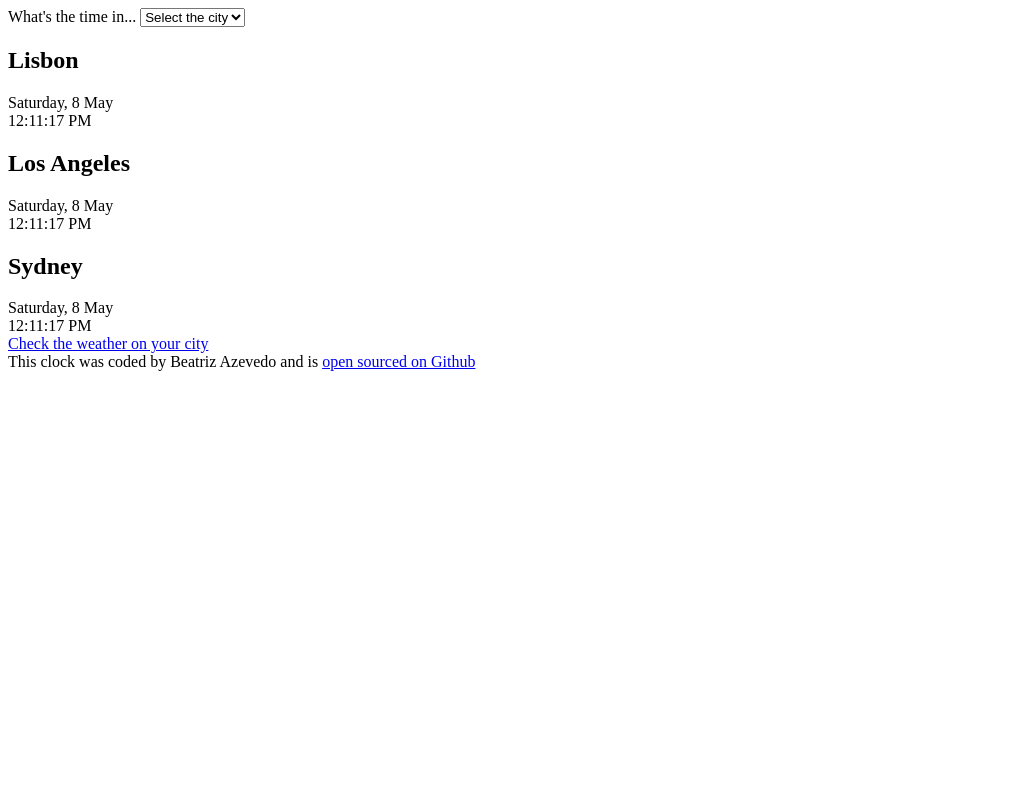
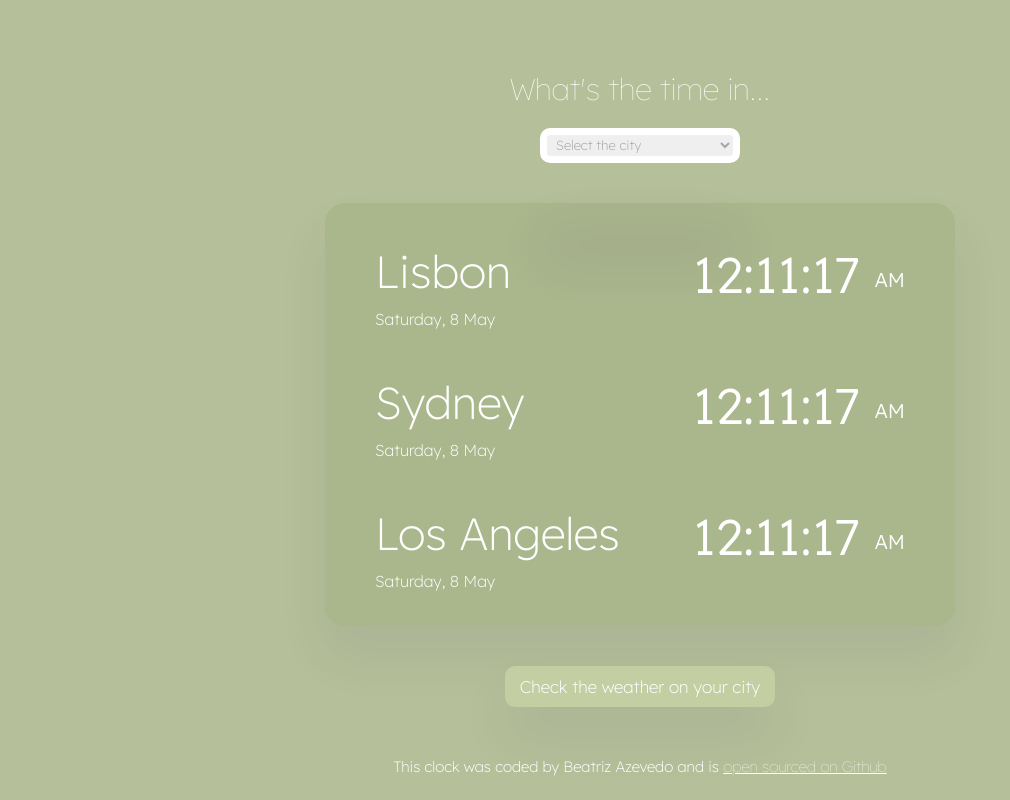
Before and after one commit to beatrizevedo/world-clock, a plain HTML site: page index.html in a window 1280 px wide. Shown: the whole page, without its empty margins (0-1010 px from the left). Drawn offline with nearby package versions, Linux system fonts and the light colour scheme.

Commit message:
Updated CSS

```diff
--- a/css/style.css
+++ b/css/style.css
@@ -0,0 +1,95 @@
+body {
+  background-color: #b5bf99;
+  font-family: 'Lexend Deca', sans-serif;
+}
+h2 {
+  font-size: 45px;
+  font-weight: 200;
+  margin-top: 30px;
+
+  margin-bottom: 10px;
+  text-align: left;
+}
+form {
+  text-align: center;
+  color: white;
+}
+select {
+  border-radius: 10px;
+  width: 200px;
+  height: 35px;
+  box-shadow: 0 100px 50px rgba(65, 50, 100, 0.08);
+  border-color: white;
+  border-width: 7px;
+  color: #a6a6a6;
+  padding: 0 5px;
+  font-weight: 250;
+  margin: 20px 10px 10px 10px;
+  font-family: 'Lexend Deca', sans-serif;
+}
+.container {
+  background: #aab68c;
+  max-width: 550px;
+  margin: 30px auto 40px;
+  padding: 10px 30px 20px 50px;
+  box-shadow: 0 30px 50px rgba(65, 50, 100, 0.08);
+  text-align: center;
+  color: white;
+  border-radius: 20px;
+}
+.city {
+  display: flex;
+  justify-content: space-between;
+}
+footer {
+  color: white;
+  text-align: center;
+  font-weight: 200;
+}
+.weather {
+  text-align: center;
+  color: white;
+  text-decoration: none;
+  font-weight: 200;
+  font-size: 17px;
+  display: block;
+  margin: auto;
+  background-color: #c3cfa3;
+  border-radius: 10px;
+  padding: 10px 10px 10px 10px;
+  max-width: 250px;
+  box-shadow: 0 30px 50px rgba(65, 50, 100, 0.08);
+}
+.time {
+  font-size: 50px;
+  font-weight: 300;
+  margin-top: 30px;
+  margin-right: 20px;
+}
+.time small {
+  font-size: 20px;
+  vertical-align: middle;
+}
+.date {
+  font-weight: 200;
+  margin-left: 0px;
+  text-align: left;
+  margin-bottom: 15px;
+}
+a {
+  font-weight: 150;
+  color: white;
+}
+form label {
+  display: flex;
+  flex-direction: column;
+  margin-top: 70px;
+  margin-bottom: 0px;
+  font-size: 30px;
+  font-weight: 100;
+}
+footer {
+  margin-top: 50px;
+  font-size: 15px;
+  color: white;
+}
--- a/index.html
+++ b/index.html
@@ -4,6 +4,12 @@
     <meta charset="UTF-8" />
     <meta name="viewport" content="width=device-width, initial-scale=1.0" />
     <link rel="stylesheet" href="css/style.css" />
+    <link rel="preconnect" href="https://fonts.googleapis.com" />
+    <link rel="preconnect" href="https://fonts.gstatic.com" crossorigin />
+    <link
+      href="https://fonts.googleapis.com/css2?family=Lexend+Deca:wght@100..900&display=swap"
+      rel="stylesheet"
+    />
     <script src="https://cdnjs.cloudflare.com/ajax/libs/moment.js/2.29.4/moment.min.js"></script>
     <script src="https://cdnjs.cloudflare.com/ajax/libs/moment-timezone/0.5.37/moment-timezone-with-data-1970-2030.min.js"></script>
     <title>World Clock</title>
@@ -20,24 +26,33 @@
     </form>
     <div class="container">
       <div class="city">
-        <h2>Lisbon</h2>
-        <div class="date">Saturday, 8 May</div>
-        <div class="time">12:11:17 PM</div>
+        <div>
+          <h2>Lisbon</h2>
+          <div class="date">Saturday, 8 May</div>
+        </div>
+        <div class="time">12:11:17 <small>AM</small></div>
       </div>
       <div class="city">
-        <h2>Los Angeles</h2>
-        <div class="date">Saturday, 8 May</div>
-        <div class="time">12:11:17 PM</div>
+        <div>
+          <h2>Sydney</h2>
+          <div class="date">Saturday, 8 May</div>
+        </div>
+        <div class="time">12:11:17 <small>AM</small></div>
       </div>
       <div class="city">
-        <h2>Sydney</h2>
-        <div class="date">Saturday, 8 May</div>
-        <div class="time">12:11:17 PM</div>
+        <div>
+          <h2>Los Angeles</h2>
+          <div class="date">Saturday, 8 May</div>
+        </div>
+        <div class="time">12:11:17 <small>AM</small></div>
       </div>
     </div>
-    <a href="https://beatriz-weather-app.netlify.app/" target="_blank"
-      >Check the weather on your city</a
-    >
+    <a
+      href="https://beatriz-weather-app.netlify.app/"
+      target="_blank"
+      class="weather"
+      >Check the weather on your city
+    </a>
     <footer>
       This clock was coded by Beatriz Azevedo and is
       <a href="https://github.com/beatrizevedo/world-clock" target="_blank">
```
